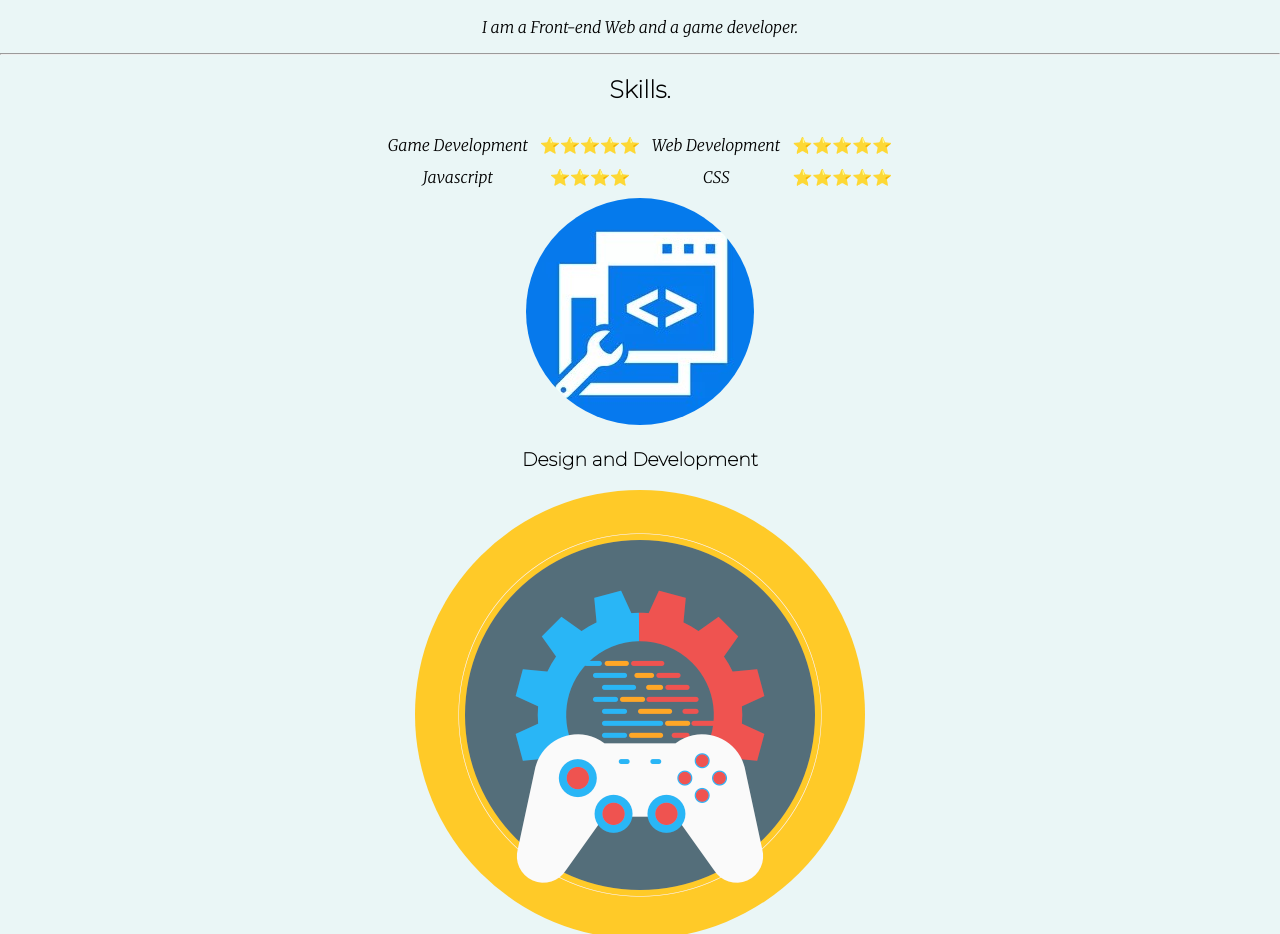
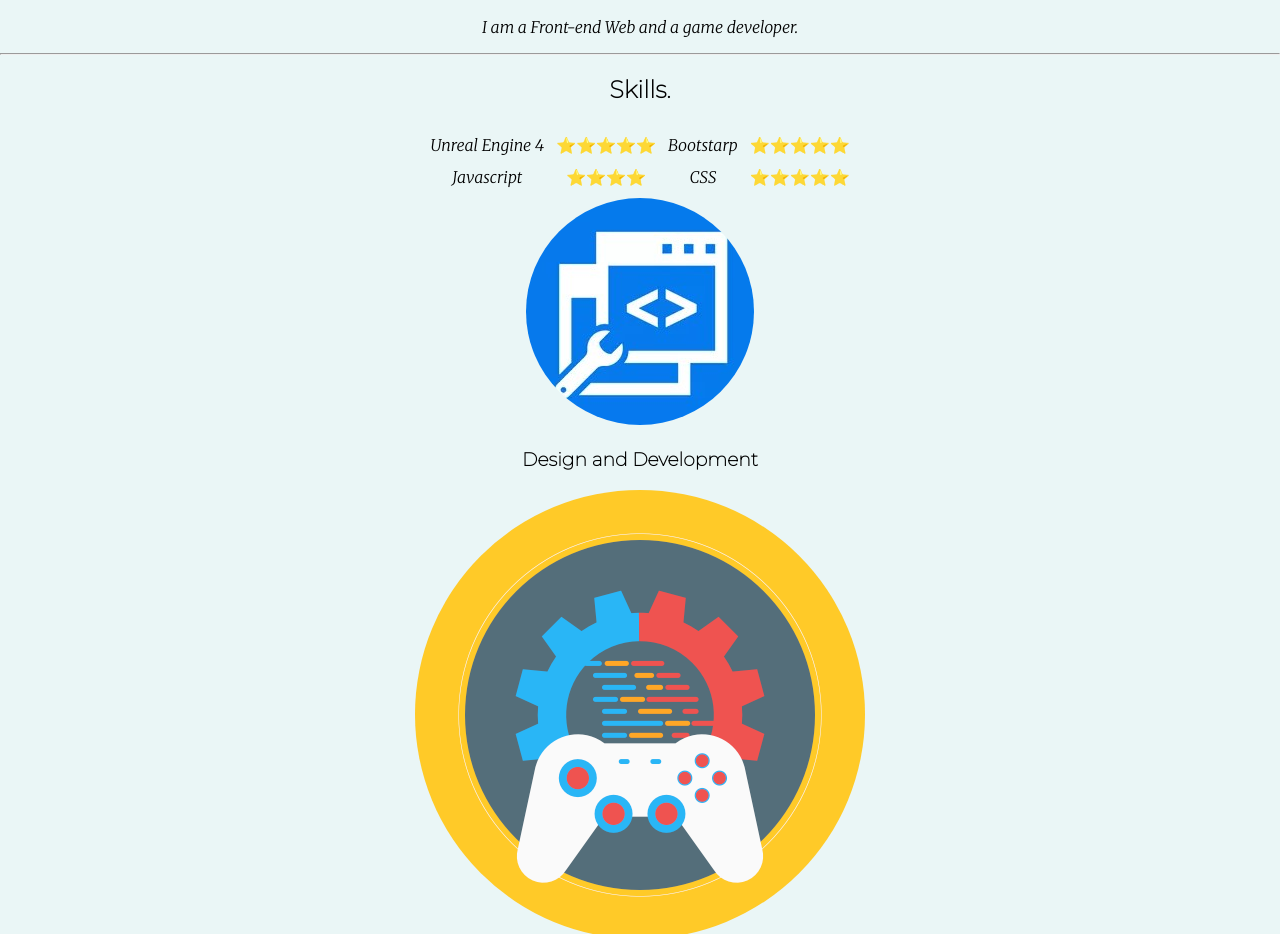
Before and after one commit to Ripan-Roy/Online-CV, a plain HTML site: page index.html in a window 1280 px wide. Shown: the part 923-1857 px from the top of the page. Drawn offline with Linux system fonts and the light colour scheme.

Commit message:
Update index.html

```diff
--- a/index.html
+++ b/index.html
@@ -30,10 +30,10 @@
           <h2><strong>Skills.</strong></h2>
           <table class="table" cellspacing="10">
             <tr>
-                <td>Game Development</td>
+                <td>Unreal Engine 4</td>
                 <td>&#11088;&#11088;&#11088;&#11088;&#11088;
                 </td>
-                <td>Web Development</td>
+                <td>Bootstarp</td>
                 <td>&#11088;&#11088;&#11088;&#11088;&#11088;</td>
             </tr>
             <tr>
```
